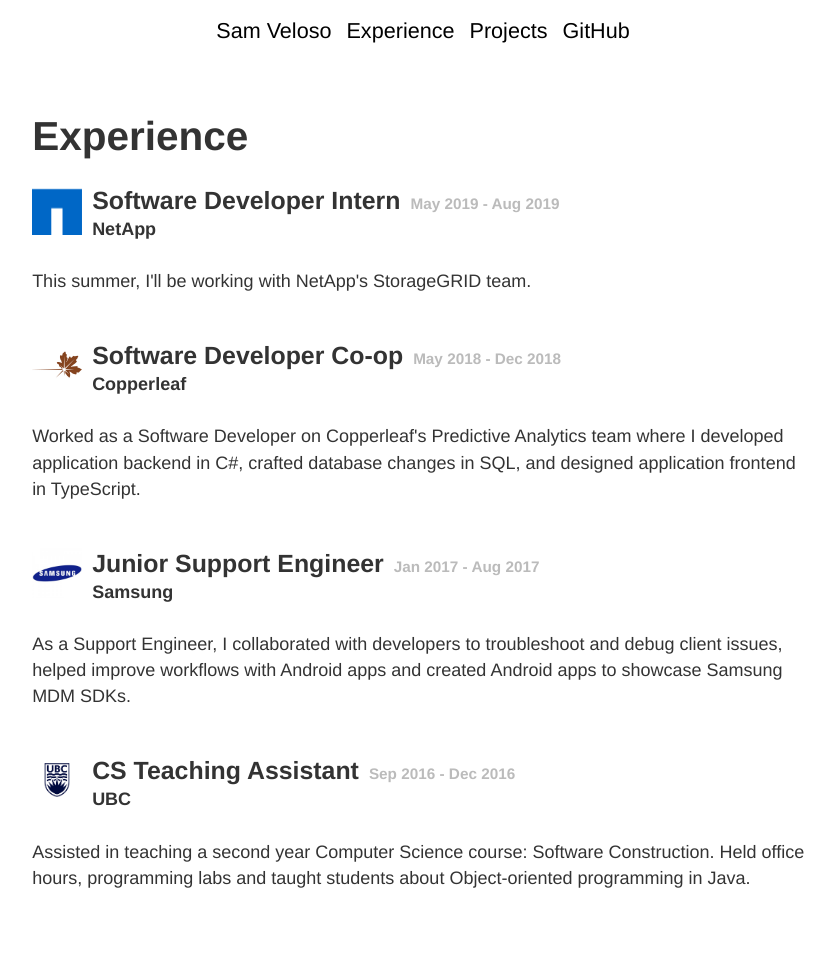
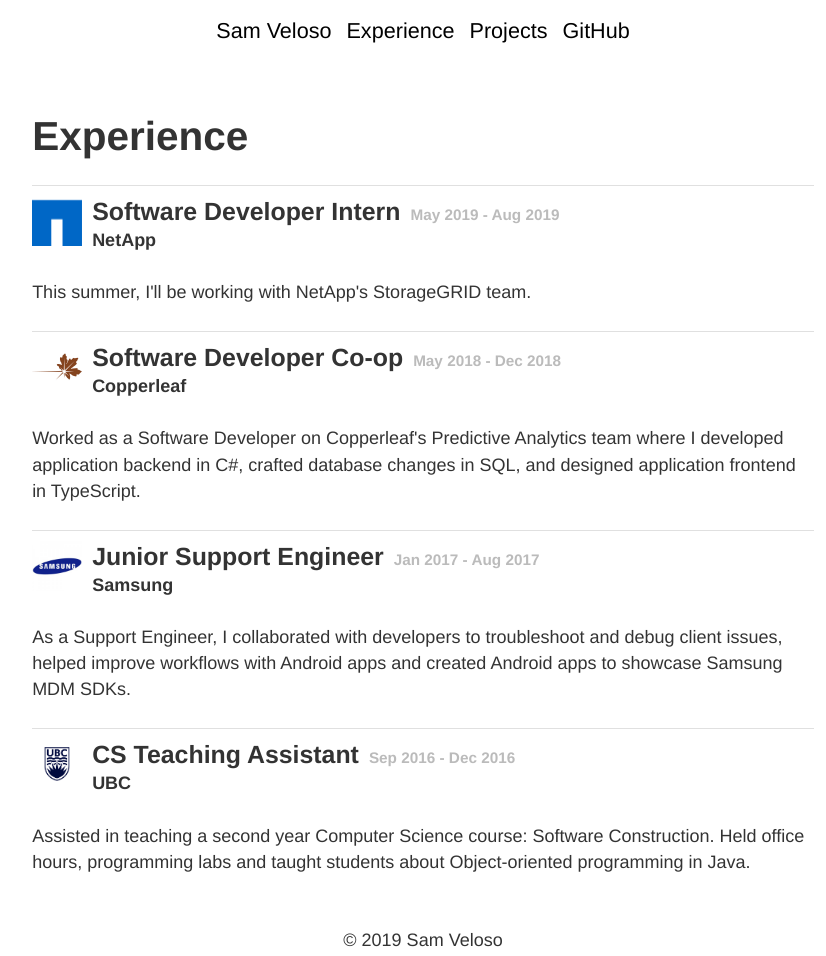
Before and after one commit to scveloso/Personal-Website, a Gatsby site: page /experience in a window 1280 px wide. Shown: the top 956 px of the page, without its empty margins (217-1043 px from the left). Built offline with nearby package versions, Linux system fonts and the light colour scheme; Gatsby itself is replaced by a stand-in of ours.

Commit message:
Added dividers to experience, changed font

```diff
--- a/package.json
+++ b/package.json
@@ -7,6 +7,7 @@
   "dependencies": {
     "@emotion/core": "^10.0.9",
     "@emotion/styled": "^10.0.9",
+    "@material-ui/core": "^3.9.3",
     "gatsby": "^2.1.31",
     "gatsby-image": "^2.0.33",
     "gatsby-plugin-emotion": "^4.0.6",
--- a/src/components/experience-item.js
+++ b/src/components/experience-item.js
@@ -38,7 +38,7 @@
 `
 
 const ExperienceItemDiv = styled.div`
-    padding-bottom: 20px;
+    padding-top: 10px;
 `
 
 class ExperienceItem extends React.Component {
--- a/src/pages/experience.js
+++ b/src/pages/experience.js
@@ -6,6 +6,7 @@
 import { Link } from "gatsby"
 import { css } from "@emotion/core"
 import styled from "@emotion/styled"
+import Divider from '@material-ui/core/Divider';
 
 const Content = styled.div`
   margin: 0 auto;
@@ -18,12 +19,14 @@
         <SEO title="Experience" />
         <Content>
             <h1>Experience</h1>
+            <Divider/>
             <ExperienceItem title={'Software Developer Intern'}
                             date={'May 2019 - Aug 2019'}
                             logoImgPath={'netapp-logo.png'}
                             company={'NetApp'}
                             blurb={'This summer, I\'ll be working with NetApp\'s StorageGRID team. '}
             />
+            <Divider/>
 
             <ExperienceItem title={'Software Developer Co-op'}
                             date={'May 2018 - Dec 2018'}
@@ -31,6 +34,7 @@
                             company={'Copperleaf'}
                             blurb={'Worked as a Software Developer on Copperleaf\'s Predictive Analytics team where I developed application backend in C#, crafted database changes in SQL, and designed application frontend in TypeScript.'}
             />
+            <Divider/>
 
             <ExperienceItem title={'Junior Support Engineer'}
                             date={'Jan 2017 - Aug 2017'}
@@ -38,6 +42,7 @@
                             company={'Samsung'}
                             blurb={'As a Support Engineer, I collaborated with developers to troubleshoot and debug client issues, helped improve workflows with Android apps and created Android apps to showcase Samsung MDM SDKs.'}
             />
+            <Divider/>
 
             <ExperienceItem title={'CS Teaching Assistant'}
                             date={'Sep 2016 - Dec 2016'}
```
Also changed, not shown: src/pages/projects.js (added, +23 -0 lines), 1 other file.
